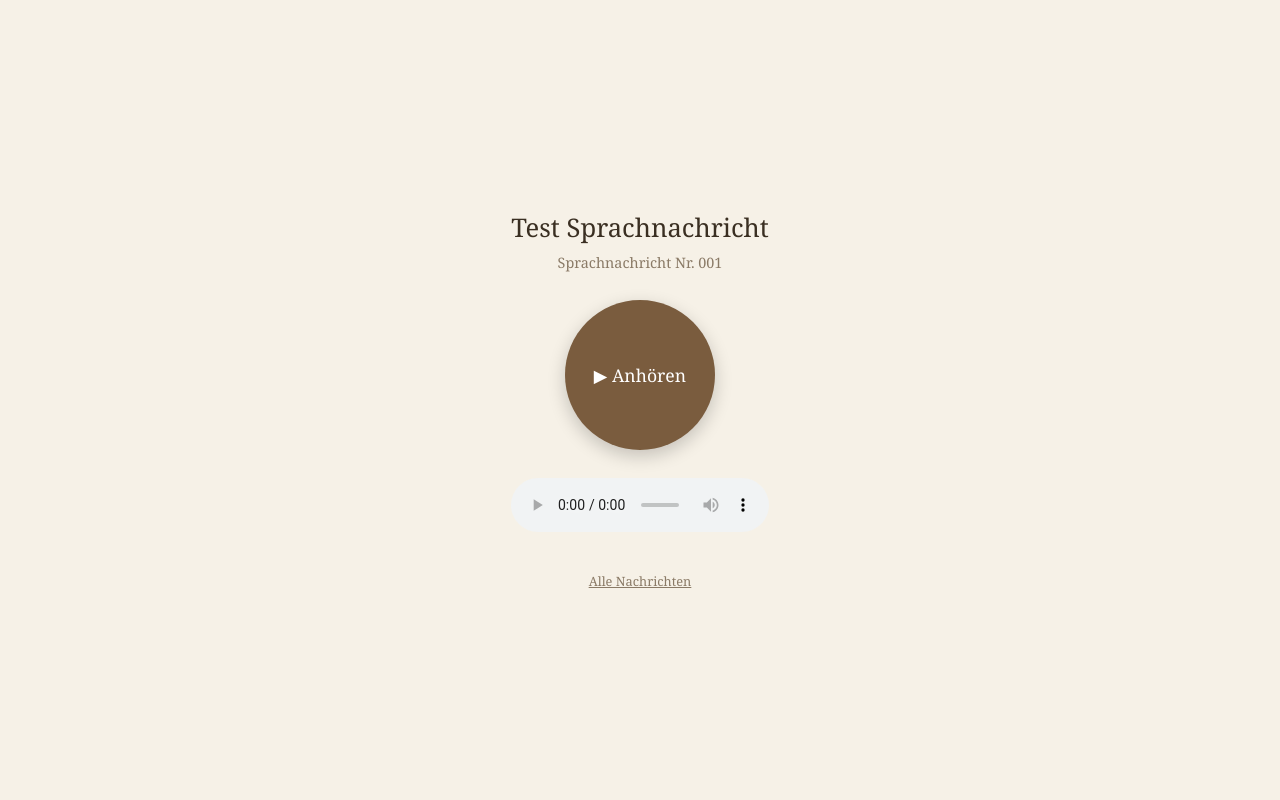
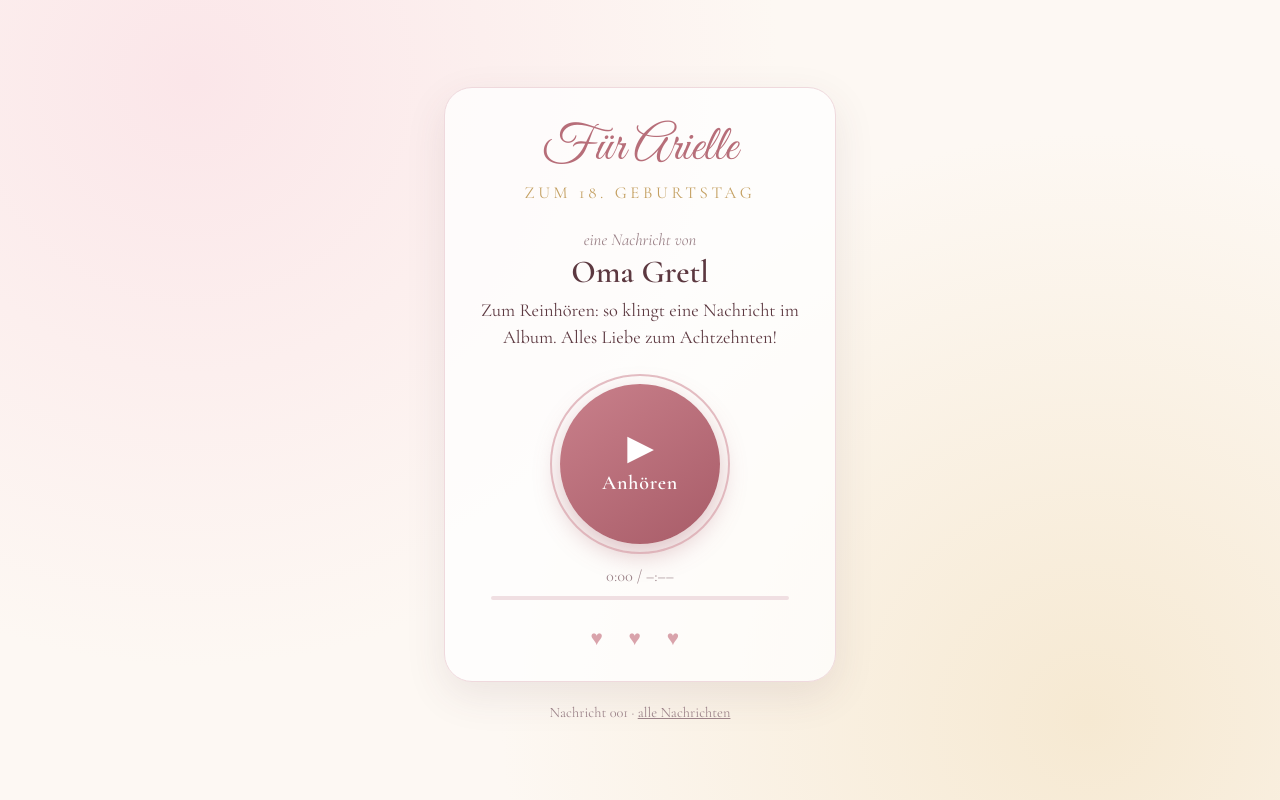
Before and after one commit to fuer-arielle/fuer-arielle.github.io, a plain HTML site: page 001.html in a window 1280 px wide. Drawn offline with nearby package versions, Linux system fonts and the light colour scheme.

Commit message:
Gestaltung für Arielles 18.

```diff
--- a/001.html
+++ b/001.html
@@ -3,38 +3,68 @@
 <head>
 <meta charset="utf-8">
 <meta name="viewport" content="width=device-width, initial-scale=1">
-<title>Test Sprachnachricht</title>
+<title>Für Arielle · von Oma Gretl</title>
+<meta name="theme-color" content="#fdf8f3">
 <style>
-  body { margin:0; font-family: Georgia, serif; background:#f6f1e7; color:#3a2f22;
-         display:flex; min-height:100vh; align-items:center; justify-content:center; }
-  main { text-align:center; padding:32px 20px; max-width:420px; }
-  h1 { font-weight:normal; font-size:1.6rem; margin:0 0 8px; }
-  p.nr { color:#8a7a66; margin:0 0 28px; font-size:.9rem; }
-  button { width:150px; height:150px; border-radius:50%; border:none; cursor:pointer;
-           background:#7a5c3e; color:#fff; font-size:1.1rem; font-family:inherit;
-           box-shadow:0 6px 18px rgba(0,0,0,.2); }
-  button:active { transform:scale(.97); }
-  audio { display:block; width:100%; margin-top:28px; }
-  footer { margin-top:40px; font-size:.8rem; color:#8a7a66; }
+@import url('https://fonts.googleapis.com/css2?family=Cormorant+Garamond:ital,wght@0,400;0,600;1,400&family=Great+Vibes&display=swap');
+:root{--creme:#fdf8f3;--rose:#b76e79;--rose2:#d9a3ab;--dunkel:#5c3840;--gold:#c4a062;--grau:#9c8389}
+*{box-sizing:border-box}
+body{margin:0;min-height:100vh;font-family:'Cormorant Garamond',Georgia,serif;color:var(--dunkel);
+ background:var(--creme);background-image:radial-gradient(circle at 15% 10%,#fbe6e9 0,transparent 45%),
+ radial-gradient(circle at 85% 90%,#f6e9d2 0,transparent 45%);display:flex;align-items:center;justify-content:center}
+main{text-align:center;padding:40px 24px 32px;max-width:440px;width:100%}
+.rahmen{background:rgba(255,255,255,.75);border:1px solid #efd9dd;border-radius:28px;padding:36px 26px 30px;
+ box-shadow:0 14px 40px rgba(92,56,64,.10)}
+.fuer{font-family:'Great Vibes',cursive;font-size:3.1rem;line-height:1;color:var(--rose);margin:0}
+.anlass{font-size:1.05rem;letter-spacing:.22em;text-transform:uppercase;color:var(--gold);margin:8px 0 26px}
+.von{font-size:1.05rem;color:var(--grau);margin:0;font-style:italic}
+h1{font-weight:600;font-size:2rem;margin:4px 0 6px;line-height:1.15}
+.text{font-size:1.15rem;line-height:1.5;margin:0 0 26px;color:var(--dunkel)}
+.knopf{position:relative;width:160px;height:160px;margin:6px auto 0;border-radius:50%;border:none;cursor:pointer;
+ background:linear-gradient(145deg,#c9808b,#a85c68);color:#fff;font-family:inherit;font-size:1.25rem;font-weight:600;
+ letter-spacing:.04em;box-shadow:0 10px 26px rgba(167,92,104,.35);transition:transform .15s}
+.knopf:active{transform:scale(.96)}
+.knopf::before{content:"";position:absolute;inset:-10px;border-radius:50%;border:2px solid var(--rose2);opacity:.7}
+.knopf.laeuft::before{animation:puls 1.6s ease-out infinite}
+@keyframes puls{0%{transform:scale(1);opacity:.7}100%{transform:scale(1.25);opacity:0}}
+.knopf span{display:block;font-size:2rem;line-height:1;margin-bottom:6px}
+.zeit{margin:22px 0 0;font-size:1rem;color:var(--grau);font-variant-numeric:tabular-nums}
+.balken{height:4px;background:#f0dfe2;border-radius:2px;margin:10px 20px 0;overflow:hidden}
+.balken i{display:block;height:100%;width:0;background:linear-gradient(90deg,var(--rose),var(--gold))}
+.herz{margin:26px 0 0;color:var(--rose2);font-size:1.3rem;letter-spacing:.5em}
+footer{margin-top:22px;font-size:.9rem;color:var(--grau)}
+footer a{color:inherit}
 </style>
 </head>
 <body>
 <main>
-  <h1>Test Sprachnachricht</h1>
-  <p class="nr">Sprachnachricht Nr. 001</p>
-  <button id="k" onclick="s()">▶ Anhören</button>
-  <audio id="a" controls preload="auto">
+ <div class="rahmen">
+  <p class="fuer">Für Arielle</p>
+  <p class="anlass">zum 18. Geburtstag</p>
+  <p class="von">eine Nachricht von</p>
+  <h1>Oma Gretl</h1>
+  <p class="text">Zum Reinhören: so klingt eine Nachricht im Album. Alles Liebe zum Achtzehnten!</p>
+  <button class="knopf" id="k" onclick="s()"><span>▶</span>Anhören</button>
+  <p class="zeit"><span id="z">0:00</span> / <span id="d">–:––</span></p>
+  <div class="balken"><i id="b"></i></div>
+  <audio id="a" preload="auto">
     <source src="audio/001.m4a" type="audio/mp4">
     <source src="audio/001.mp3" type="audio/mpeg">
   </audio>
-  <footer><a href="./" style="color:inherit">Alle Nachrichten</a></footer>
+  <p class="herz">♥ ♥ ♥</p>
+ </div>
+ <footer>Nachricht 001 · <a href="./">alle Nachrichten</a></footer>
 </main>
 <script>
-  var a=document.getElementById('a'), k=document.getElementById('k');
-  function s(){ if(a.paused){a.play();}else{a.pause();} }
-  a.addEventListener('play', function(){k.textContent='❚❚ Pause';});
-  a.addEventListener('pause', function(){k.textContent='▶ Anhören';});
-  a.addEventListener('ended', function(){k.textContent='↻ Nochmal';});
+var a=document.getElementById('a'),k=document.getElementById('k'),z=document.getElementById('z'),
+    d=document.getElementById('d'),b=document.getElementById('b');
+function f(s){s=Math.floor(s||0);return Math.floor(s/60)+':'+('0'+s%60).slice(-2)}
+function s(){a.paused?a.play():a.pause()}
+a.addEventListener('loadedmetadata',function(){d.textContent=f(a.duration)});
+a.addEventListener('timeupdate',function(){z.textContent=f(a.currentTime);b.style.width=(100*a.currentTime/a.duration)+'%'});
+a.addEventListener('play',function(){k.innerHTML='<span>❚❚</span>Pause';k.classList.add('laeuft')});
+a.addEventListener('pause',function(){k.innerHTML='<span>▶</span>Weiter';k.classList.remove('laeuft')});
+a.addEventListener('ended',function(){k.innerHTML='<span>↻</span>Nochmal';k.classList.remove('laeuft')});
 </script>
 </body>
 </html>
```
Also changed, not shown: index.html (+37 -5 lines).
